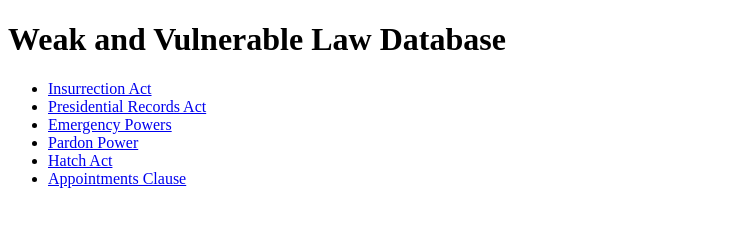
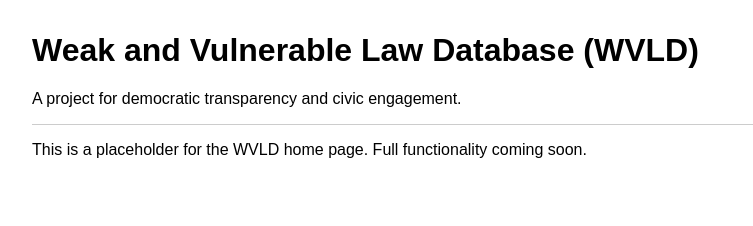
Before and after one commit to DWmFrancis/weak-vulnerable-law-db, a plain HTML site: page index.html in a window 1280 px wide. Shown: the whole page, without its empty margins (0-753 px from the left). Drawn offline with Linux system fonts and the light colour scheme.

Commit message:
Add files via upload

```diff
--- a/index.html
+++ b/index.html
@@ -1,17 +1,21 @@
+
 <!DOCTYPE html>
-<html>
+<html lang="en">
 <head>
+    <meta charset="UTF-8">
     <title>Weak and Vulnerable Law Database</title>
+    <style>
+        body { font-family: sans-serif; margin: 2rem; }
+        header { border-bottom: 1px solid #ccc; margin-bottom: 1rem; }
+    </style>
 </head>
 <body>
-    <h1>Weak and Vulnerable Law Database</h1>
-    <ul>
-        <li><a href="insurrection_act.html">Insurrection Act</a></li>
-        <li><a href="presidential_records_act.html">Presidential Records Act</a></li>
-        <li><a href="emergency_powers.html">Emergency Powers</a></li>
-        <li><a href="pardon_power.html">Pardon Power</a></li>
-        <li><a href="hatch_act.html">Hatch Act</a></li>
-        <li><a href="appointments_clause.html">Appointments Clause</a></li>
-    </ul>
+    <header>
+        <h1>Weak and Vulnerable Law Database (WVLD)</h1>
+        <p>A project for democratic transparency and civic engagement.</p>
+    </header>
+    <main>
+        <p>This is a placeholder for the WVLD home page. Full functionality coming soon.</p>
+    </main>
 </body>
 </html>
```
